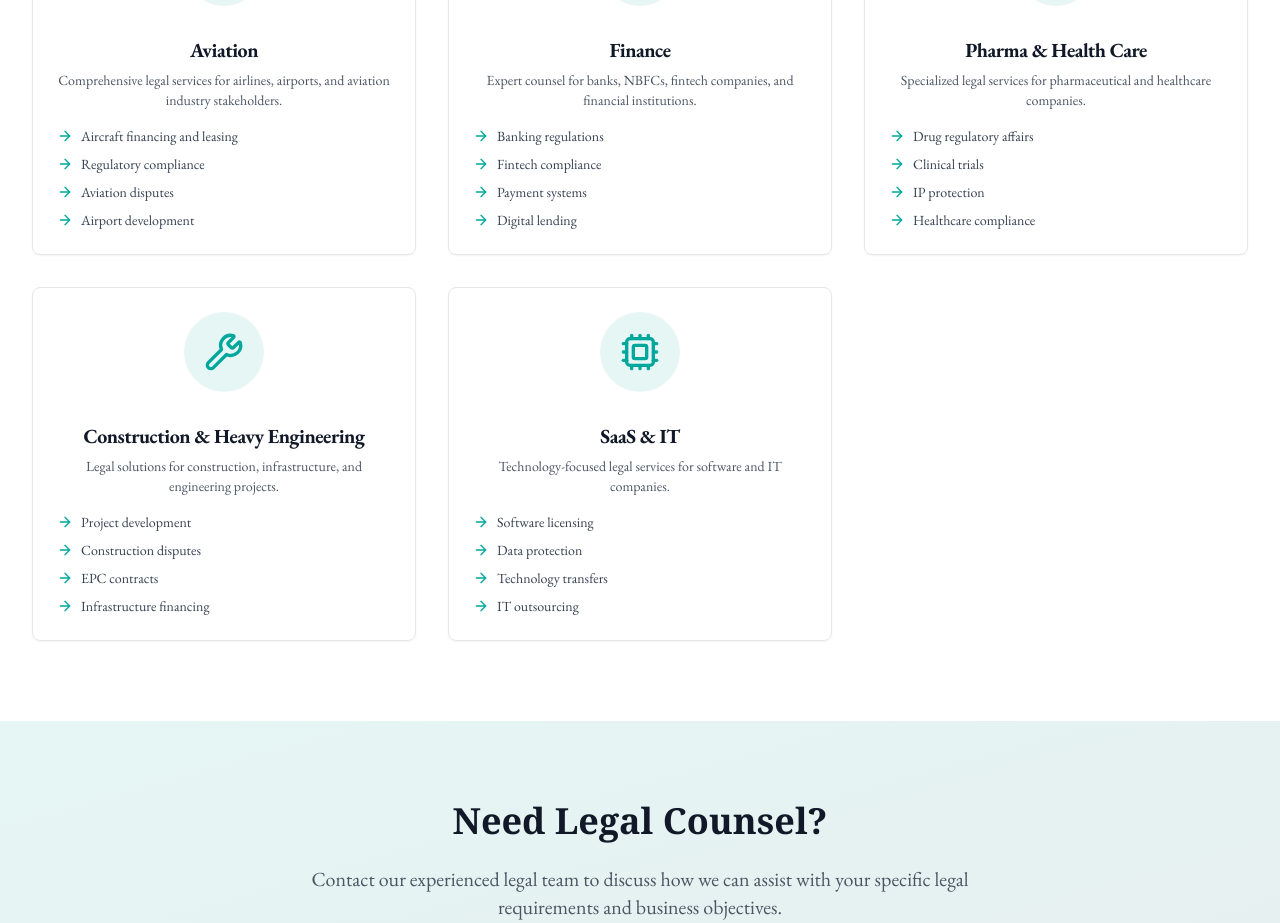
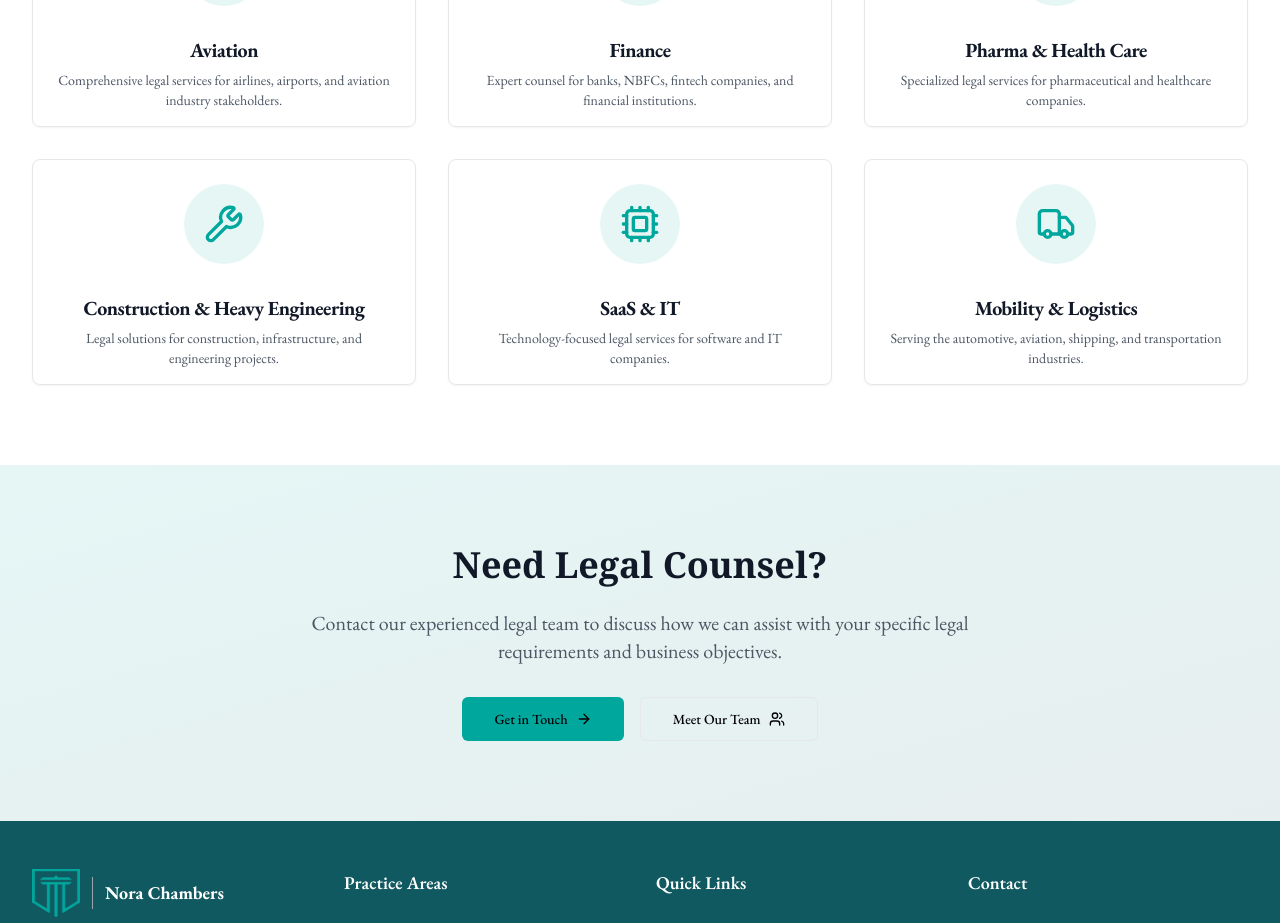
Before and after one commit to exlitemtech/nora-chambers, a Next.js app: page /practice-areas in a window 1280 px wide. Shown: the part 2840-3763 px from the top of the page. Built offline with nearby package versions, Linux system fonts and the light colour scheme.

Commit message:
feat: Enhance PartnersSection with expandable bios and new Mobility & Logistics sector

```diff
--- a/src/app/practice-areas/page.tsx
+++ b/src/app/practice-areas/page.tsx
@@ -1,9 +1,8 @@
 'use client'
 
 import { motion } from 'framer-motion'
-import Image from 'next/image'
 import Link from 'next/link'
-import { Scale, Building, Shield, Cpu, BookOpen, Lock, Calculator, Briefcase, ArrowRight, Gavel, Users, Globe, Heart, Wrench } from 'lucide-react'
+import { Scale, Building, Cpu, BookOpen, Lock, Calculator, Briefcase, ArrowRight, Truck, Users, Globe, Heart, Wrench } from 'lucide-react'
 import { Button } from '@/components/ui/button'
 import { Card, CardContent, CardDescription, CardHeader, CardTitle } from '@/components/ui/card'
 
@@ -119,32 +118,32 @@ export default function PracticeAreas() {
     {
       title: 'Aviation',
       description: 'Comprehensive legal services for airlines, airports, and aviation industry stakeholders.',
-      icon: Globe,
-      areas: ['Aircraft financing and leasing', 'Regulatory compliance', 'Aviation disputes', 'Airport development']
+      icon: Globe
     },
     {
       title: 'Finance',
       description: 'Expert counsel for banks, NBFCs, fintech companies, and financial institutions.',
-      icon: Building,
-      areas: ['Banking regulations', 'Fintech compliance', 'Payment systems', 'Digital lending']
+      icon: Building
     },
     {
       title: 'Pharma & Health Care',
       description: 'Specialized legal services for pharmaceutical and healthcare companies.',
-      icon: Heart,
-      areas: ['Drug regulatory affairs', 'Clinical trials', 'IP protection', 'Healthcare compliance']
+      icon: Heart
     },
     {
       title: 'Construction & Heavy Engineering',
       description: 'Legal solutions for construction, infrastructure, and engineering projects.',
-      icon: Wrench,
-      areas: ['Project development', 'Construction disputes', 'EPC contracts', 'Infrastructure financing']
+      icon: Wrench
     },
     {
       title: 'SaaS & IT',
       description: 'Technology-focused legal services for software and IT companies.',
-      icon: Cpu,
-      areas: ['Software licensing', 'Data protection', 'Technology transfers', 'IT outsourcing']
+      icon: Cpu
+    },
+    {
+      title: 'Mobility & Logistics',
+      description: 'Serving the automotive, aviation, shipping, and transportation industries.',
+      icon: Truck
     }
   ]
 
@@ -270,16 +269,6 @@ export default function PracticeAreas() {
                       {sector.description}
                     </CardDescription>
                   </CardHeader>
-                  <CardContent>
-                    <div className="space-y-2">
-                      {sector.areas.map((area, i) => (
-                        <div key={i} className="flex items-start">
-                          <ArrowRight className="w-4 h-4 text-primary mt-0.5 mr-2 flex-shrink-0" />
-                          <span className="text-gray-700 text-sm">{area}</span>
-                        </div>
-                      ))}
-                    </div>
-                  </CardContent>
                 </Card>
               </motion.div>
             ))}
--- a/src/components/sections/about/PartnersSection.tsx
+++ b/src/components/sections/about/PartnersSection.tsx
@@ -2,13 +2,14 @@
 
 import { motion } from 'framer-motion'
 import Image from 'next/image'
-import Link from 'next/link'
 import { Mail, Linkedin, GraduationCap, Briefcase, Scale, ArrowRight } from 'lucide-react'
 import { Button } from '@/components/ui/button'
 import { getAllPartners } from '@/lib/partnersData'
+import { useState } from 'react'
 
 export default function PartnersSection() {
   const partners = getAllPartners()
+  const [expandedBios, setExpandedBios] = useState<{[key: number]: boolean}>({})
 
   return (
         <div className="max-w-7xl mx-auto px-4 sm:px-6 lg:px-8">
@@ -59,9 +60,20 @@ export default function PartnersSection() {
                     <p className="text-lg text-primary font-medium mb-6">{partner.specialization}</p>
 
                     {/* Brief intro - first paragraph or bio */}
-                    <p className="text-gray-600 mb-8 leading-relaxed line-clamp-5">
-                      {partner.detailedBio ? partner.detailedBio[0] : partner.bio}
-                    </p>
+                    <div className="text-gray-600 mb-8 leading-relaxed">
+                      <p className={expandedBios[index] ? '' : 'line-clamp-4'}>
+                        {partner.detailedBio ? partner.detailedBio[0] : partner.bio}
+                      </p>
+                      {(partner.detailedBio ? partner.detailedBio[0] : partner.bio).length > 200 && (
+                        <button
+                          onClick={() => setExpandedBios(prev => ({ ...prev, [index]: !prev[index] }))}
+                          className="text-primary hover:text-primary/80 text-sm font-medium mt-2 flex items-center gap-1"
+                        >
+                          {expandedBios[index] ? 'Read less' : 'Read more'}
+                          <ArrowRight className={`w-3 h-3 transition-transform ${expandedBios[index] ? 'rotate-90' : ''}`} />
+                        </button>
+                      )}
+                    </div>
 
                     {/* Contact Buttons */}
                     <div className="flex gap-4">
```
